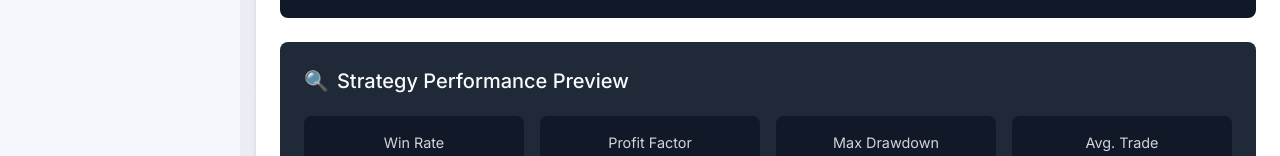
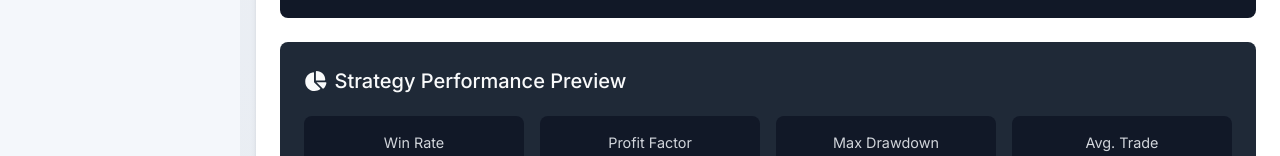
Before and after one commit to sudhanshu2070/last-trade, a React (Vite) app: page /strategies in a window 1280 px wide. Shown: the part 2424-2580 px from the top of the page. Built offline with nearby package versions, Linux system fonts and the light colour scheme.

Commit message:
Strategy Performance Preview 0.5

```diff
--- a/src/Pages/StrategyTabs/CreateStrategy/Sections/StrategyPerformancePreview/StrategyPerformancePreview.tsx
+++ b/src/Pages/StrategyTabs/CreateStrategy/Sections/StrategyPerformancePreview/StrategyPerformancePreview.tsx
@@ -1,11 +1,14 @@
 import React from 'react';
 import styles from './StrategyPerformancePreview.module.css';
+import { FontAwesomeIcon } from '@fortawesome/react-fontawesome';
+import { faChartPie } from '@fortawesome/free-solid-svg-icons';
 
 const StrategyPerformancePreview: React.FC = () => {
   return (
     <div className={styles.section}>
       <h3 className={styles.sectionTitle}>
-        <span>🔍</span> Strategy Performance Preview
+        <FontAwesomeIcon icon={faChartPie} />
+        Strategy Performance Preview
       </h3>
 
       <div className={styles.previewContainer}>
```
